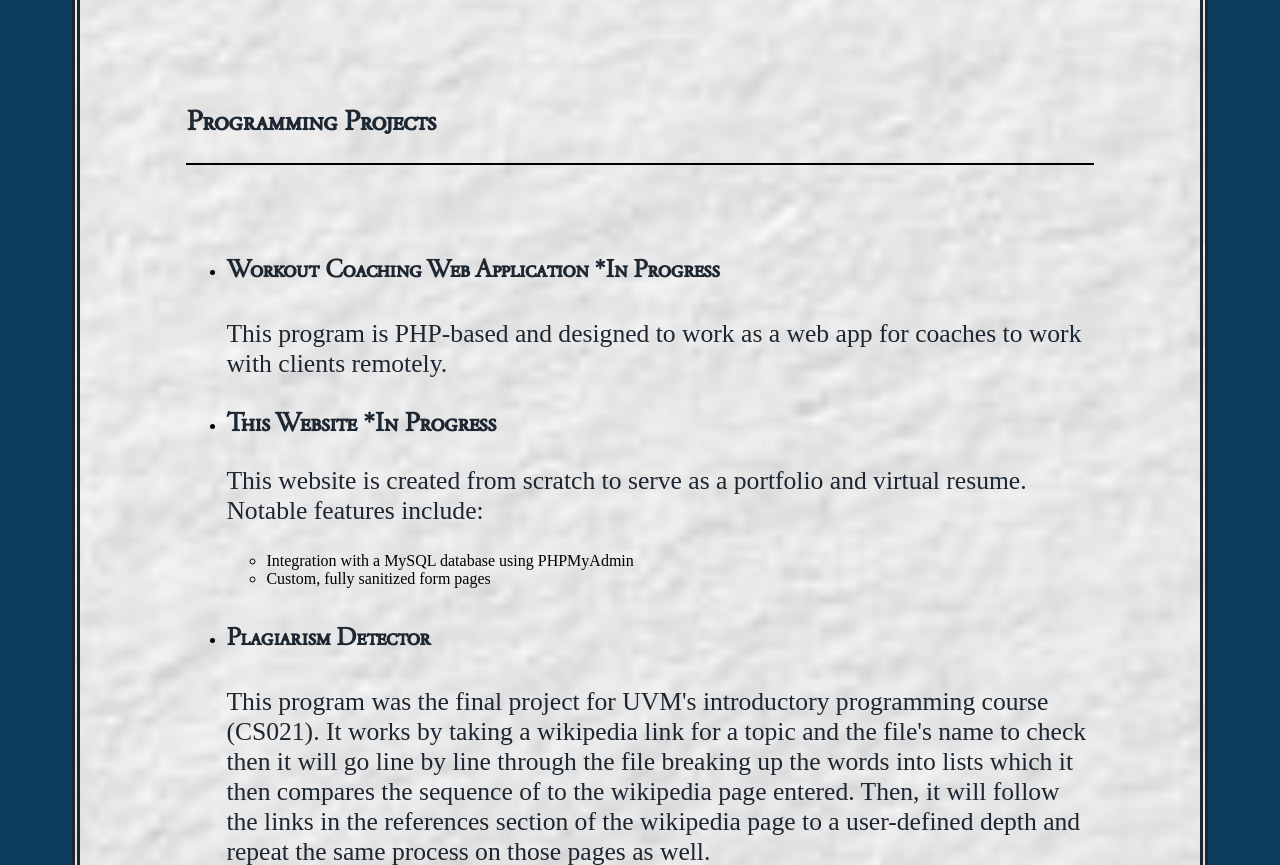
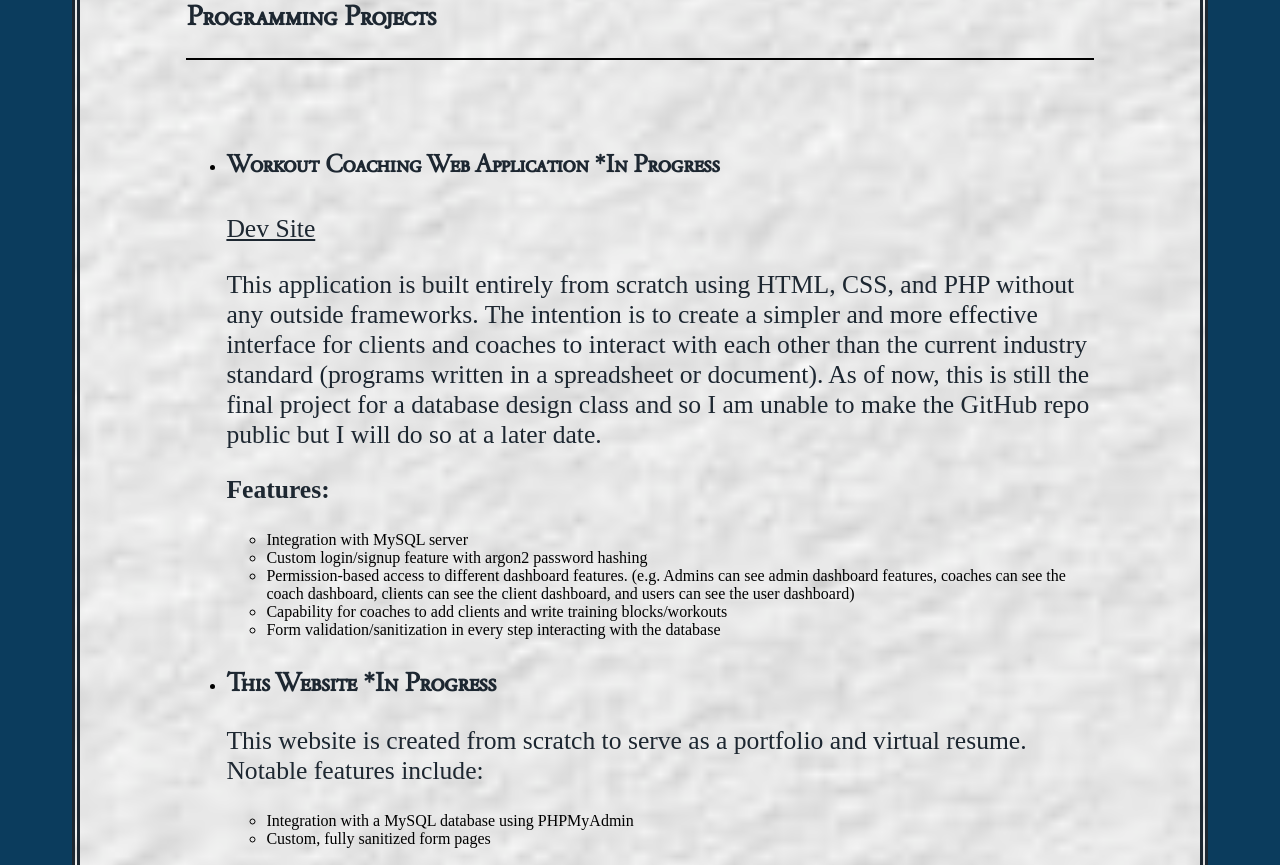
Before and after one commit to JBourds/jbourds.github.io, a PHP site: page /resume.php in a window 1280 px wide. Shown: the part 3673-4538 px from the top of the page. Run offline with PHP 8.4, Linux system fonts and the light colour scheme; data that the repository does not hold is empty.

Commit message:
Cleaned up resume site, took off login/signup feature and updated the section about the powerlifting coaching application.

```diff
--- a/forgotpassword.php
+++ b/forgotpassword.php
@@ -14,6 +14,7 @@ if ($_SERVER['REQUEST_METHOD'] == 'POST') {
     }
 
     $user = new User($forgotPasswordUsername, '', '', '', '');
+
 }
 ?>
 <form id="forgot-password" method="post">
--- a/nav.php
+++ b/nav.php
@@ -2,6 +2,4 @@
     <a href="<?php print $directoryPrefix; ?>index.php">Home</a>
     <a href="<?php print $directoryPrefix; ?>resume.php">Resume</a>
     <a href="<?php print $directoryPrefix; ?>contact.php">Contact Me</a>
-    <a href="<?php print $directoryPrefix; ?>signup.php">Sign-Up</a>
-    <a href="<?php print $directoryPrefix; ?>login.php">Login</a>
 </nav>
--- a/resume.php
+++ b/resume.php
@@ -124,17 +124,19 @@ include 'top.php';
             <ul>
                 <li>
                     <h4>Workout Coaching Web Application *In Progress</h4>
-                    <p>This program is PHP-based and designed to work as a web app for coaches to work with clients
-                        remotely.</p>
-                    <!--
+                    <a href="https://jbourde2.w3.uvm.edu/cs148/dev-final/">Dev Site</a>
+                    <p>This application is built entirely from scratch using HTML, CSS, and PHP without any outside frameworks.
+                        The intention is to create a simpler and more effective interface for clients and coaches to interact with each other than the current industry standard (programs written in a spreadsheet or document).
+                        As of now, this is still the final project for a database design class and so I am unable to make the GitHub repo public but I will do so at a later date.
+                    </p>
+                    <p class="bold">Features:</p>
                         <ul>
-                            <li>Locally hosted server and database</li>
-                            <li>Custom login feature with permission based access to web pages</li>
-                            <li>Salted and hashed login using argon2 algorithm</li>
-                            <li>Custom library for representing and editing programs. Includes ability for
-                                custom-defined exercises.</li>
+                            <li>Integration with MySQL server</li>
+                            <li>Custom login/signup feature with argon2 password hashing</li>
+                            <li>Permission-based access to different dashboard features. (e.g. Admins can see admin dashboard features, coaches can see the coach dashboard, clients can see the client dashboard, and users can see the user dashboard)</li>
+                            <li>Capability for coaches to add clients and write training blocks/workouts</li>
+                            <li>Form validation/sanitization in every step interacting with the database</li>
                         </ul>
-                        -->
                 </li>
 
                 <li>
```
Also changed, not shown: lib/User.php (+10 -0 lines).
